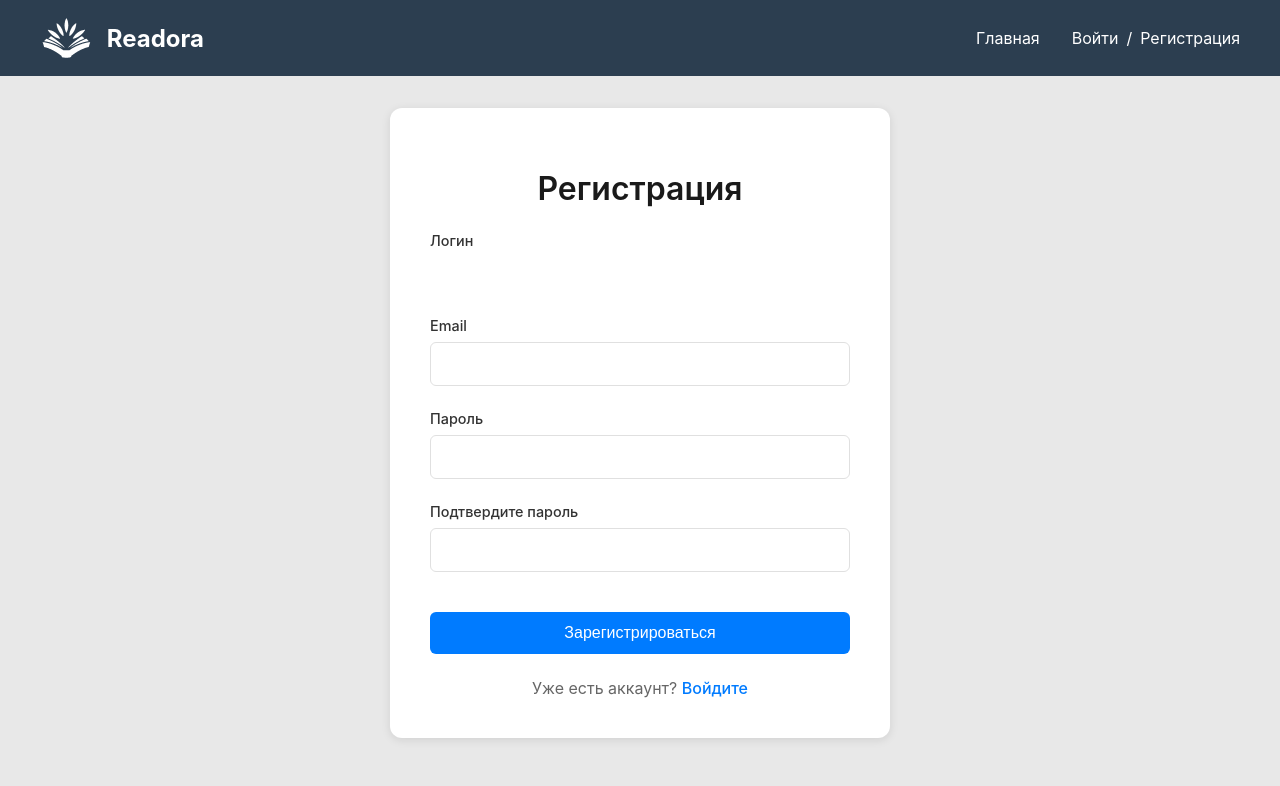
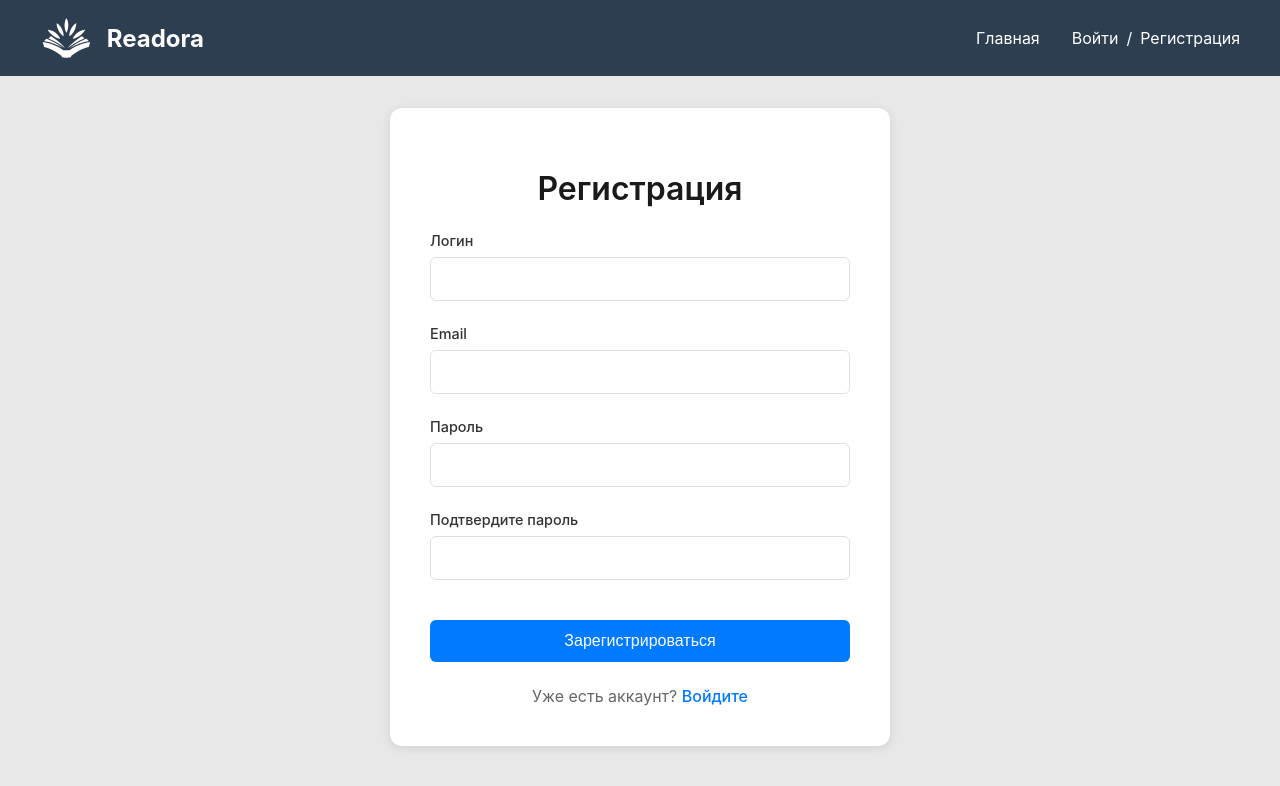
Before and after one commit to Mai-kun/ReadorFrontend, a React (Create React App) app: page /register in a window 1280 px wide. Shown: the top 786 px of the page. Built offline with nearby package versions, Linux system fonts and the light colour scheme; no server answers.

Commit message:
Исправылен баг с border на странице login

```diff
--- a/src/styles/AddBookForm.css
+++ b/src/styles/AddBookForm.css
@@ -38,15 +38,6 @@
     max-width: 100%;
     resize: both;
     overflow-y: auto;
-}
-
-.form-group input[type="text"],
-.form-group input[type="number"],
-.form-group select {
-    width: 100%;
-    padding: 0.5rem;
-    border: 1px solid #ffffff;
-    border-radius: 4px;
 }
 
 .form-group select[multiple] {
```
